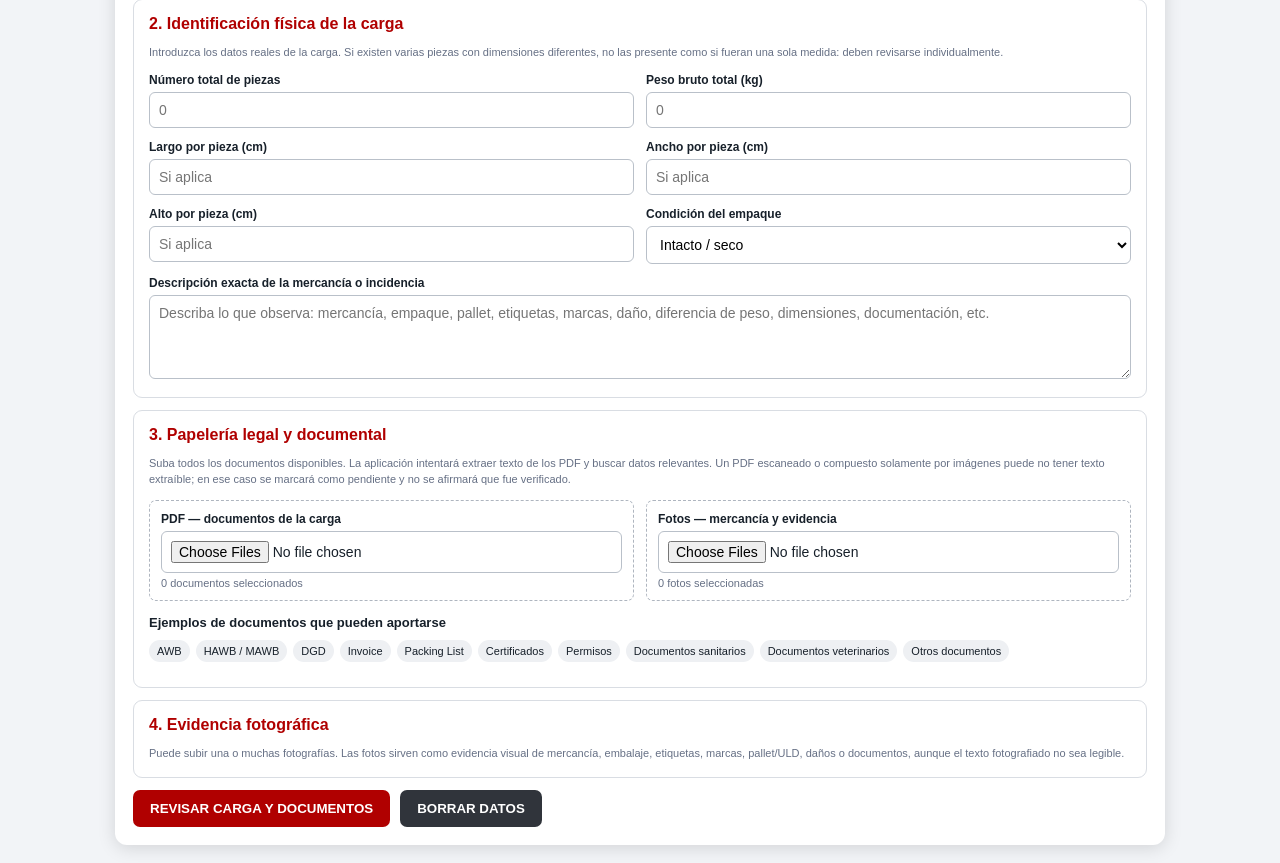
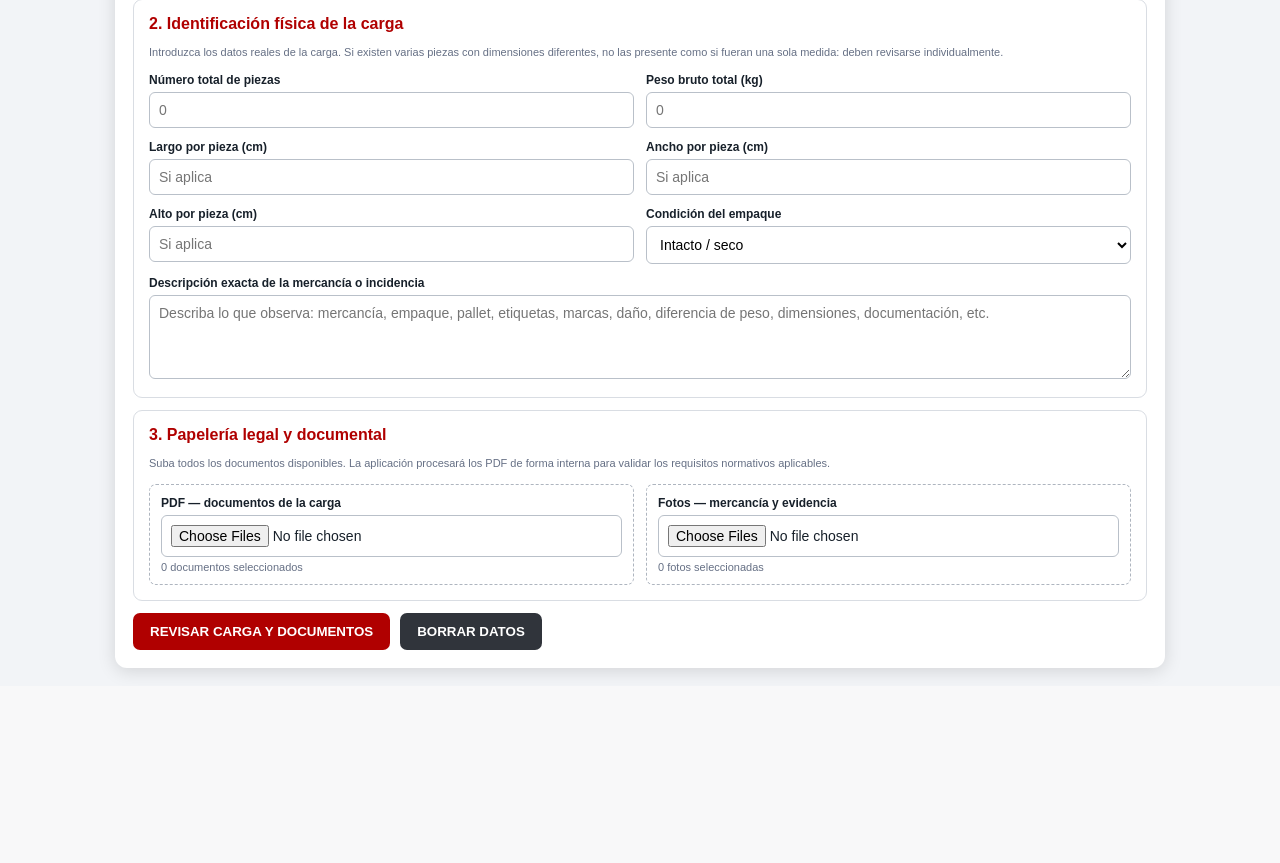
Before and after one commit to mayroga/SmartCargo-Advisory, a FastAPI app: page / in a window 1280 px wide. Shown: the part 437-1300 px from the top of the page. After the commit the page ends 1115 px from the top, so only its background shows below. Run offline with FastAPI, Linux system fonts and the light colour scheme.

Commit message:
Update index.htm

```diff
--- a/templates/index.htm
+++ b/templates/index.htm
@@ -22,16 +22,12 @@ textarea{resize:vertical}
 .row{display:flex;gap:10px;flex-wrap:wrap}
 button{border:0;border-radius:7px;padding:11px 17px;font-weight:bold;cursor:pointer}
 .primary{background:#b00000;color:#fff}.secondary{background:#30343b;color:#fff}
-.status{font-size:18px;font-weight:bold;margin-bottom:8px}
-.ok{color:#16733a}.pending{color:#9a6400}.hold{color:#b00000}
 .alert{padding:9px 10px;margin:7px 0;border-left:4px solid #b00000;background:#fff4f4;border-radius:4px}
-.warn{border-color:#a36b00;background:#fff9eb}
 .chips{display:flex;flex-wrap:wrap;gap:6px;margin:10px 0}
 .chip{background:#eef0f3;padding:5px 8px;border-radius:14px;font-size:11px}
 table{width:100%;border-collapse:collapse;font-size:12px}
 th,td{border:1px solid #d9dde3;padding:7px;text-align:left;vertical-align:top}
 th{background:#f1f3f5}
-pre{white-space:pre-wrap;word-break:break-word;background:#f7f8fa;padding:10px;border-radius:6px;font-size:11px;max-height:300px;overflow:auto}
 #result{display:none}
 #busy{display:none;color:#9a6400;font-size:12px;margin-top:8px}
 .filebox{border:1px dashed #aeb5bf;padding:11px;border-radius:7px}
@@ -157,9 +153,7 @@ placeholder="Describa lo que observa: mercancía, empaque, pallet, etiquetas, ma
 <h2>3. Papelería legal y documental</h2>
 
 <div class="help">
-Suba todos los documentos disponibles. La aplicación intentará extraer texto de los PDF y buscar
-datos relevantes. Un PDF escaneado o compuesto solamente por imágenes puede no tener texto extraíble;
-en ese caso se marcará como pendiente y no se afirmará que fue verificado.
+Suba todos los documentos disponibles. La aplicación procesará los PDF de forma interna para validar los requisitos normativos aplicables.
 </div>
 
 <div class="grid" style="margin-top:12px">
@@ -177,28 +171,6 @@ en ese caso se marcará como pendiente y no se afirmará que fue verificado.
 </div>
 
 </div>
-
-<h3>Ejemplos de documentos que pueden aportarse</h3>
-<div class="chips">
-<span class="chip">AWB</span>
-<span class="chip">HAWB / MAWB</span>
-<span class="chip">DGD</span>
-<span class="chip">Invoice</span>
-<span class="chip">Packing List</span>
-<span class="chip">Certificados</span>
-<span class="chip">Permisos</span>
-<span class="chip">Documentos sanitarios</span>
-<span class="chip">Documentos veterinarios</span>
-<span class="chip">Otros documentos</span>
-</div>
-</section>
-
-<section>
-<h2>4. Evidencia fotográfica</h2>
-<div class="help">
-Puede subir una o muchas fotografías. Las fotos sirven como evidencia visual de mercancía,
-embalaje, etiquetas, marcas, pallet/ULD, daños o documentos, aunque el texto fotografiado no sea legible.
-</div>
 </section>
 
 <div class="row">
@@ -206,24 +178,20 @@ embalaje, etiquetas, marcas, pallet/ULD, daños o documentos, aunque el texto fo
 <button class="secondary" onclick="limpiar()">BORRAR DATOS</button>
 </div>
 
-<div id="busy">Procesando datos y leyendo los PDF disponibles...</div>
+<div id="busy">Procesando datos en el sistema...</div>
 
 <section id="result">
-<h2>5. Resultado de la revisión</h2>
+<h2>Resultado de la Operación</h2>
 
-<div id="summary"></div>
+<!-- Tarjeta de Mandato Principal -->
+<div id="summary" style="padding:15px; border-radius:8px; margin-bottom:15px; background:#f8f9fa;"></div>
 
-<h3>Alertas y puntos que requieren atención</h3>
+<!-- Alertas Operativas Directas -->
 <div id="alerts"></div>
 
-<h3>Documentos / comprobaciones base</h3>
-<div id="docs"></div>
-
-<h3>Checklist operativo</h3>
+<!-- Tabla de Comprobación Esencial -->
+<h3>Verificación de Puntos Críticos</h3>
 <div id="checks"></div>
-
-<h3>Información extraída de los PDF</h3>
-<pre id="extracted"></pre>
 
 </section>
 
@@ -271,9 +239,7 @@ async function revisar(){
  $("busy").style.display="block";
  $("summary").innerHTML="";
  $("alerts").innerHTML="";
- $("docs").innerHTML="";
  $("checks").innerHTML="";
- $("extracted").textContent="";
 
  try{
   const r=await fetch("/api/smartcargo/resolver",{method:"POST",body:fd});
@@ -281,55 +247,52 @@ async function revisar(){
 
   if(!r.ok)throw new Error(d.detail||"No se pudo procesar la revisión.");
 
-  const status=d.estatus_general||"PENDIENTE";
-  const cls=status==="HOLD"?"hold":status==="PENDIENTE"?"pending":"ok";
+  const status=d.estatus_general||"HOLD";
 
+  // Clases visuales para los 4 mandatos estrictos
+  let statusBg="#fff4f4", statusColor="#b00000";
+  if(status==="ACCEPT"){ statusBg="#f1f9f4"; statusColor="#16733a"; }
+  else if(status==="HOLD"){ statusBg="#fffcf0"; statusColor="#9a6400"; }
+  else if(status==="ESCALATE"){ statusBg="#f4f1f9"; statusColor="#5b21b6"; }
+
+  $("summary").style.background = statusBg;
   $("summary").innerHTML=`
-   <div class="status ${cls}">ESTATUS: ${esc(status)}</div>
-   <p><b>Acción:</b> ${esc(d.solucion_directa||"")}</p>
+   <div style="font-size:20px; font-weight:bold; color:${statusColor}; margin-bottom:6px;">
+     MANDATO: ${esc(status)}
+   </div>
+   <p style="margin:0 0 10px 0; font-size:13px;"><b>Instrucción:</b> ${esc(d.solucion_directa||"")}</p>
    <div class="chips">
     <span class="chip">AWB: ${esc(d.awb)}</span>
     <span class="chip">Destino: ${esc(d.destino)}</span>
-    <span class="chip">Vuelo: ${esc(d.vuelo||"—")}</span>
-    <span class="chip">Aeronave: ${esc(d.aeronave||"—")}</span>
     <span class="chip">Piezas: ${esc(d.piezas)}</span>
     <span class="chip">Peso: ${esc(d.peso_kg)} kg</span>
-    <span class="chip">Volumen calculado: ${esc(d.volumen_m3)} m³</span>
-    <span class="chip">PDF: ${esc(d.pdfs_recibidos)}</span>
-    <span class="chip">Fotos: ${esc(d.fotos_recibidas)}</span>
    </div>
-   <p class="help">${esc(d.nota_operativa||"")}</p>
   `;
 
   if((d.alertas||[]).length){
    $("alerts").innerHTML=d.alertas.map(a=>`
-    <div class="alert ${a.nivel==="PENDIENTE"?"warn":""}">
-     <b>${esc(a.nivel)} · ${esc(a.item)}</b><br>
-     ${esc(a.detalle)}
+    <div class="alert" style="border-left-color:${statusColor}">
+     <b>${esc(a.item)}</b>: ${esc(a.detalle)}
     </div>
    `).join("");
   }else{
-   $("alerts").innerHTML="<div class='ok'>No se generaron alertas en las comprobaciones locales.</div>";
+   $("alerts").innerHTML="<div style='color:#16733a; font-size:12px; margin-bottom:10px;'>✓ Sin incidencias registradas en la revisión base.</div>";
   }
-
-  $("docs").innerHTML=(d.documentos_requeridos_base||[])
-   .map(x=>`<div>☐ ${esc(x)}</div>`).join("")||"Sin datos.";
 
   $("checks").innerHTML=`
    <table>
-    <tr><th>Verificación</th><th>Estado</th><th>Nota</th></tr>
+    <tr><th>Punto de Control</th><th>Estado</th><th>Detalle</th></tr>
     ${(d.checks||[]).map(x=>`
      <tr>
       <td>${esc(x.item)}</td>
-      <td>${esc(x.status)}</td>
+      <td><b>${esc(x.status)}</b></td>
       <td>${esc(x.note)}</td>
      </tr>`).join("")}
    </table>`;
 
-  $("extracted").textContent=JSON.stringify(d.documentos_detectados||{},null,2);
-
  }catch(e){
-  $("summary").innerHTML=`<div class="hold"><b>ERROR:</b> ${esc(e.message)}</div>`;
+  $("summary").style.background="#fff4f4";
+  $("summary").innerHTML=`<div style="color:#b00000; font-weight:bold;">ERROR: ${esc(e.message)}</div>`;
  }finally{
   $("busy").style.display="none";
  }
```
